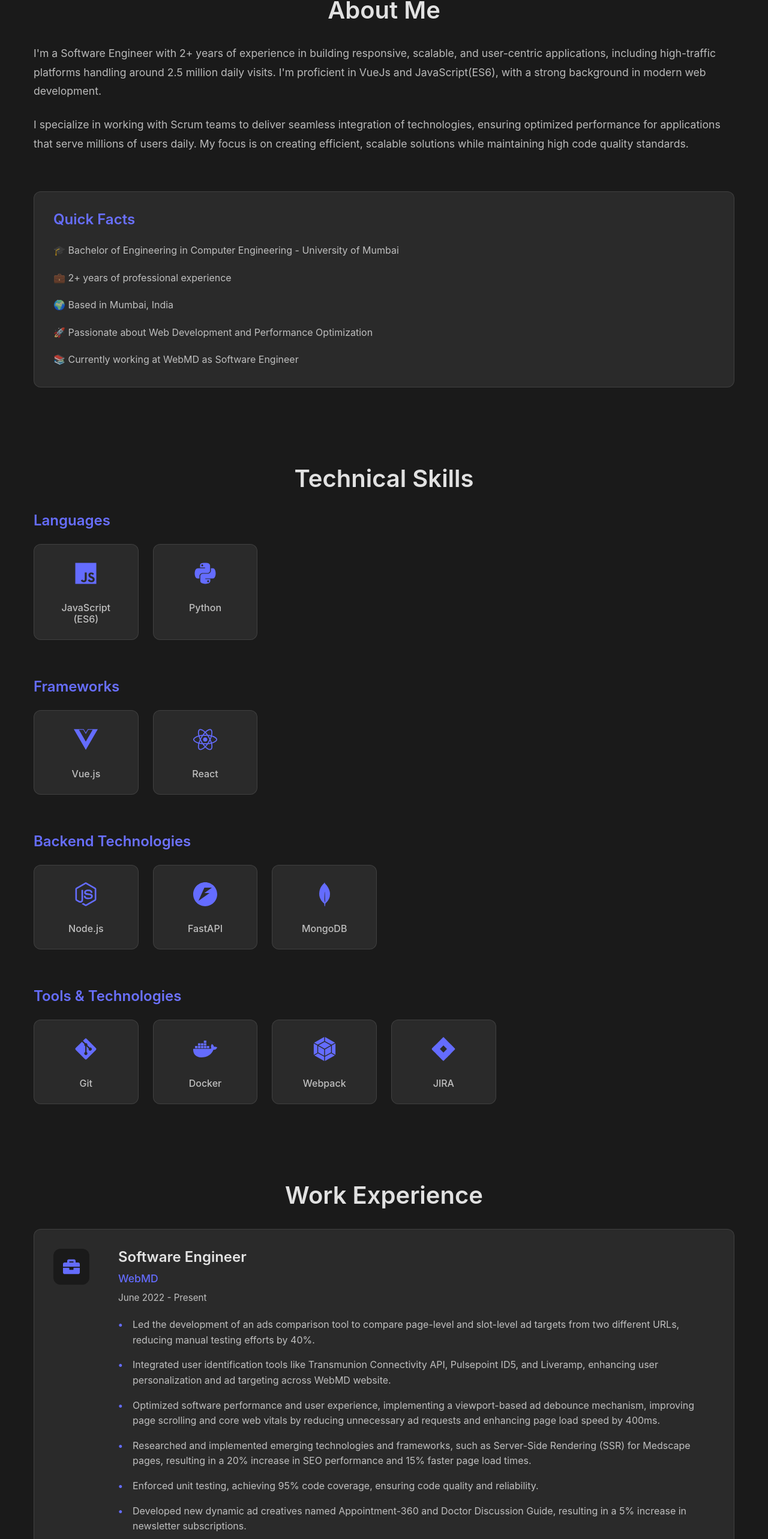
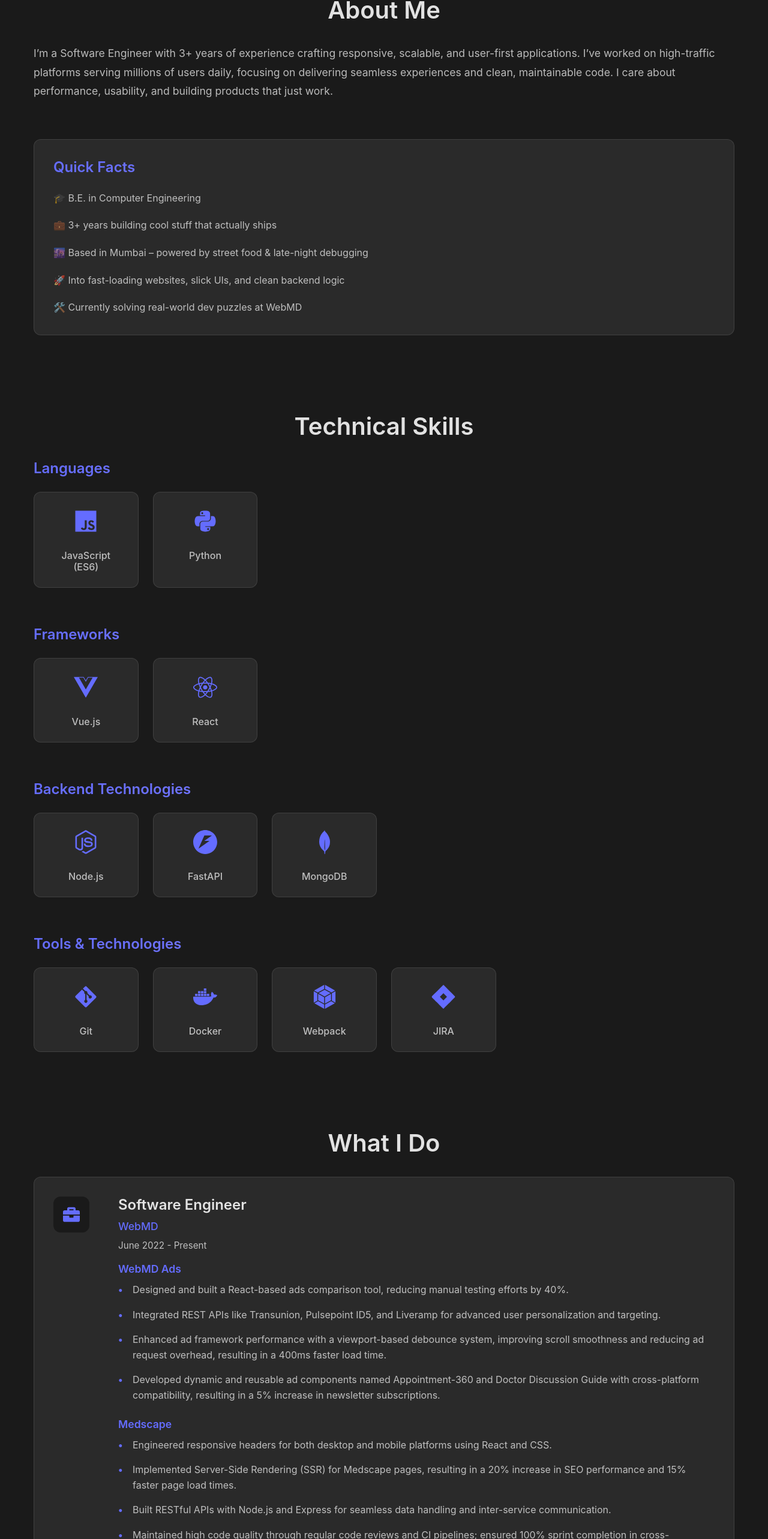
Before and after one commit to carnifex-cmd/personalWebsite, a React (Vite) app: page / in a window 1280 px wide. Shown: the part 871-3437 px from the top of the page at 60% size. Built offline with nearby package versions, Linux system fonts and the light colour scheme.

Commit message:
updated theme and contrast settings

```diff
--- a/src/App.jsx
+++ b/src/App.jsx
@@ -9,16 +9,24 @@ import Experience from './components/Experience'
 import Contact from './components/Contact'
 
 function App() {
-  const [theme, setTheme] = useState('dark')
-  const [highContrast, setHighContrast] = useState(false)
+  const [theme, setTheme] = useState(() => {
+    const savedTheme = localStorage.getItem('theme');
+    return savedTheme || 'dark';
+  });
+  const [highContrast, setHighContrast] = useState(() => {
+    const savedContrast = localStorage.getItem('contrast');
+    return savedContrast === 'true';
+  });
 
   useEffect(() => {
-    document.documentElement.setAttribute('data-theme', theme)
+    document.documentElement.setAttribute('data-theme', theme);
+    localStorage.setItem('theme', theme);
   }, [theme])
 
   useEffect(() => {
-    document.documentElement.setAttribute('data-contrast', highContrast ? 'high' : 'normal')
-  }, [highContrast])
+    document.documentElement.setAttribute('data-contrast', highContrast ? 'high' : 'normal');
+    localStorage.setItem('contrast', highContrast.toString());
+  }, [highContrast]);
 
   const toggleTheme = () => {
     setTheme(prevTheme => prevTheme === 'light' ? 'dark' : 'light')
--- a/src/components/About.jsx
+++ b/src/components/About.jsx
@@ -15,25 +15,18 @@ const About = () => {
           <div className="about-grid">
             <div className="about-text">
               <p>
-                I'm a Software Engineer with 2+ years of experience in building responsive, scalable, and user-centric applications,
-                including high-traffic platforms handling around 2.5 million daily visits. I'm proficient in VueJs and
-                JavaScript(ES6), with a strong background in modern web development.
-              </p>
-              <p>
-                I specialize in working with Scrum teams to deliver seamless integration of technologies,
-                ensuring optimized performance for applications that serve millions of users daily. My focus is on
-                creating efficient, scalable solutions while maintaining high code quality standards.
+              I’m a Software Engineer with 3+ years of experience crafting responsive, scalable, and user-first applications. I’ve worked on high-traffic platforms serving millions of users daily, focusing on delivering seamless experiences and clean, maintainable code. I care about performance, usability, and building products that just work.
               </p>
             </div>
 
             <div className="quick-facts">
               <h3>Quick Facts</h3>
               <ul className="facts-list">
-                <li>🎓 Bachelor of Engineering in Computer Engineering - University of Mumbai</li>
-                <li>💼 2+ years of professional experience</li>
-                <li>🌍 Based in Mumbai, India</li>
-                <li>🚀 Passionate about Web Development and Performance Optimization</li>
-                <li>📚 Currently working at WebMD as Software Engineer</li>
+                <li>🎓 B.E. in Computer Engineering</li>
+                <li>💼 3+ years building cool stuff that actually ships</li>
+                <li>🌆 Based in Mumbai – powered by street food & late-night debugging</li>
+                <li>🚀 Into fast-loading websites, slick UIs, and clean backend logic</li>
+                <li>🛠️ Currently solving real-world dev puzzles at WebMD</li>
               </ul>
             </div>
           </div>
--- a/src/components/Experience.jsx
+++ b/src/components/Experience.jsx
@@ -7,18 +7,34 @@ const Experience = () => {
       company: "WebMD",
       position: "Software Engineer",
       period: "June 2022 - Present",
-      description: [
-        "Led the development of an ads comparison tool to compare page-level and slot-level ad targets from two different URLs, reducing manual testing efforts by 40%.",
-        "Integrated user identification tools like Transmunion Connectivity API, Pulsepoint ID5, and Liveramp, enhancing user personalization and ad targeting across WebMD website.",
-        "Optimized software performance and user experience, implementing a viewport-based ad debounce mechanism, improving page scrolling and core web vitals by reducing unnecessary ad requests and enhancing page load speed by 400ms.",
-        "Researched and implemented emerging technologies and frameworks, such as Server-Side Rendering (SSR) for Medscape pages, resulting in a 20% increase in SEO performance and 15% faster page load times.",
-        "Enforced unit testing, achieving 95% code coverage, ensuring code quality and reliability.",
-        "Developed new dynamic ad creatives named Appointment-360 and Doctor Discussion Guide, resulting in a 5% increase in newsletter subscriptions.",
-        "Developed and spearheaded the creation of the Helios Team management application.",
-        "Collaborated with geographically distributed teams, ensuring efficient communication and achieving a 100% sprint completion rate for 10 consecutive sprints.",
-        "Authored and maintained detailed technical documentation for various systems and APIs.",
-        "Worked on optimizing the ads framework, improving performance by 20% and driving higher ad revenue.",
-        "Mentored junior developers under WebMD Helios Program, fostering skill development."
+      sections: [
+        {
+          title: "WebMD Ads",
+          items: [
+            "Designed and built a React-based ads comparison tool, reducing manual testing efforts by 40%.",
+            "Integrated REST APIs like Transunion, Pulsepoint ID5, and Liveramp for advanced user personalization and targeting.",
+            "Enhanced ad framework performance with a viewport-based debounce system, improving scroll smoothness and reducing ad request overhead, resulting in a 400ms faster load time.",
+            "Developed dynamic and reusable ad components named Appointment-360 and Doctor Discussion Guide with cross-platform compatibility, resulting in a 5% increase in newsletter subscriptions."
+          ]
+        },
+        {
+          title: "Medscape",
+          items: [
+            "Engineered responsive headers for both desktop and mobile platforms using React and CSS.",
+            "Implemented Server-Side Rendering (SSR) for Medscape pages, resulting in a 20% increase in SEO performance and 15% faster page load times.",
+            "Built RESTful APIs with Node.js and Express for seamless data handling and inter-service communication.",
+            "Maintained high code quality through regular code reviews and CI pipelines; ensured 100% sprint completion in cross-functional teams."
+          ]
+        },
+        {
+          title: "WebMD Helios Website",
+          items: [
+            "Spearheaded development of the Helios team management app for tracking working hours and team info.",
+            "Integrated Redux for robust and scalable state management across the application, improving maintainability and performance.",
+            "Enforced unit testing, achieving 95% code coverage, ensuring code quality and reliability, and reducing potential bugs during deployment.",
+            "Mentored junior developers, contributing to a collaborative and high-performing team environment."
+          ]
+        }
       ]
     }
   ];
@@ -32,7 +48,7 @@ const Experience = () => {
           transition={{ duration: 0.5 }}
           viewport={{ once: true }}
         >
-          <h2>Work Experience</h2>
+          <h2>What I Do</h2>
 
           <div className="experience-list">
             {experiences.map((exp, index) => (
@@ -52,11 +68,16 @@ const Experience = () => {
                     <h3>{exp.position}</h3>
                     <p className="company">{exp.company}</p>
                     <p className="period">{exp.period}</p>
-                    <ul className="description-list">
-                      {exp.description.map((item, i) => (
-                        <li key={i}>{item}</li>
-                      ))}
-                    </ul>
+                    {exp.sections.map((section, sectionIndex) => (
+                      <div key={sectionIndex} className="experience-section">
+                        <h4>{section.title}</h4>
+                        <ul className="description-list">
+                          {section.items.map((item, i) => (
+                            <li key={i}>{item}</li>
+                          ))}
+                        </ul>
+                      </div>
+                    ))}
                   </div>
                 </div>
               </motion.div>
--- a/src/components/Navbar.jsx
+++ b/src/components/Navbar.jsx
@@ -2,14 +2,9 @@ import { useState, useEffect } from 'react';
 import { FaBars, FaTimes, FaSun, FaMoon, FaEye } from 'react-icons/fa';
 import { motion } from 'framer-motion';
 
-const Navbar = () => {
+const Navbar = ({ theme, toggleTheme, highContrast, toggleContrast }) => {
   const [isOpen, setIsOpen] = useState(false);
   const [scrolled, setScrolled] = useState(false);
-  const [theme, setTheme] = useState(() => {
-    const savedTheme = localStorage.getItem('theme');
-    return savedTheme || 'dark';
-  });
-  const [isHighContrast, setIsHighContrast] = useState(false);
 
   useEffect(() => {
     const handleScroll = () => {
@@ -22,20 +17,6 @@ const Navbar = () => {
     window.addEventListener('scroll', handleScroll);
     return () => window.removeEventListener('scroll', handleScroll);
   }, [scrolled]);
-
-  useEffect(() => {
-    document.documentElement.setAttribute('data-theme', theme);
-    localStorage.setItem('theme', theme);
-  }, [theme]);
-
-  const toggleTheme = () => {
-    setTheme(prevTheme => prevTheme === 'dark' ? 'light' : 'dark');
-  };
-
-  const toggleHighContrast = () => {
-    setIsHighContrast(!isHighContrast);
-    document.documentElement.setAttribute('data-contrast', !isHighContrast ? 'high' : 'normal');
-  };
 
   const navItems = [
     { label: 'Home', href: '#home' },
@@ -65,7 +46,7 @@ const Navbar = () => {
         <div className="nav-right">
           <button
             className="high-contrast-toggle"
-            onClick={toggleHighContrast}
+            onClick={toggleContrast}
             aria-label="Toggle high contrast mode"
           >
             <FaEye />
--- a/src/index.css
+++ b/src/index.css
@@ -839,10 +839,21 @@ p {
 .experience-details .period {
   color: var(--text-secondary);
   font-size: 0.95rem;
-  margin-bottom: 1.25rem;
+  margin-bottom: 1rem;
   display: flex;
   align-items: center;
   gap: 0.5rem;
+}
+
+.experience-section {
+  margin-bottom: 1.5rem;
+}
+
+.experience-section h4 {
+  color: var(--accent-primary);
+  font-size: 1.1rem;
+  margin-bottom: 0.75rem;
+  font-weight: 600;
 }
 
 .description-list {
```
